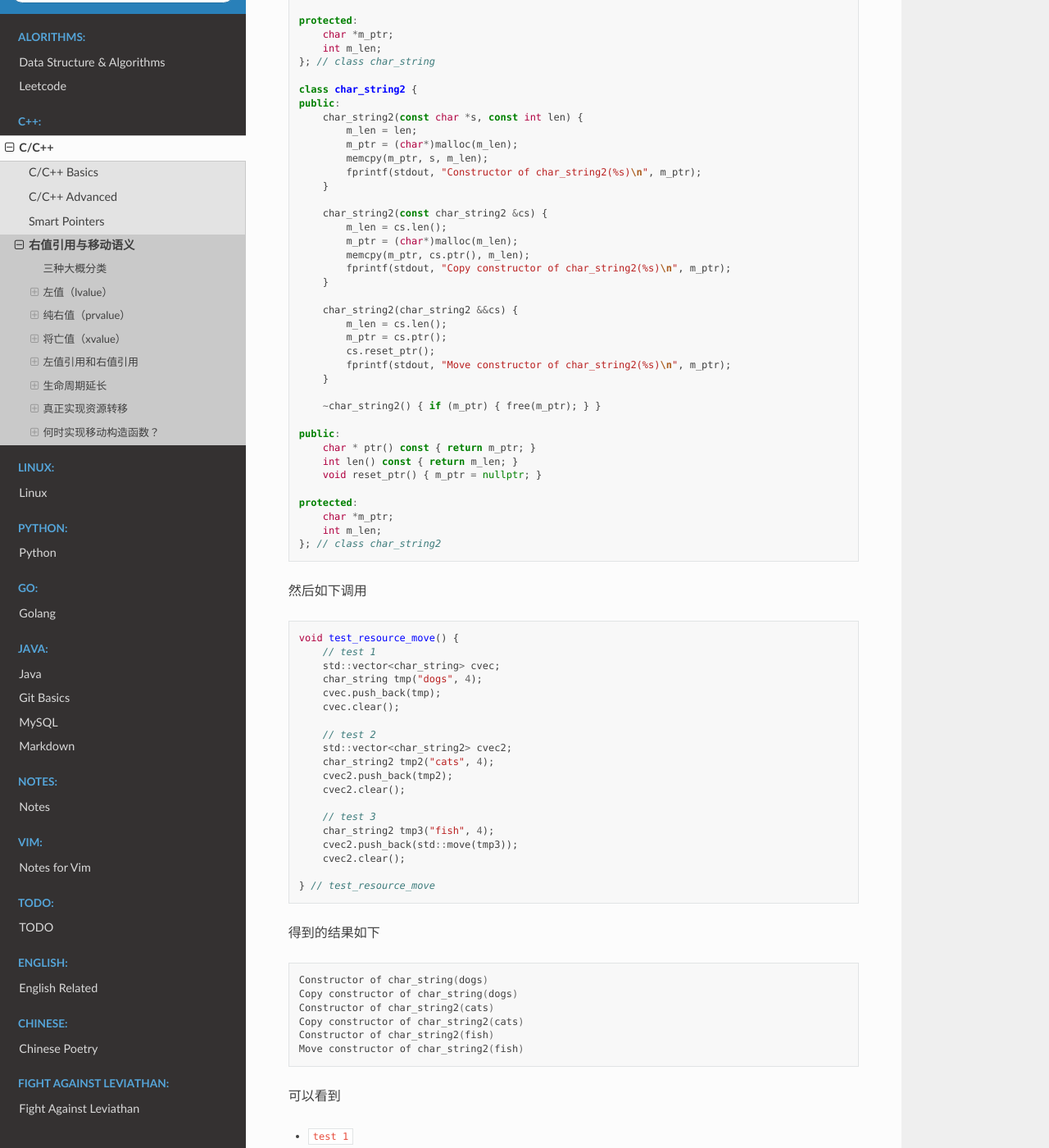
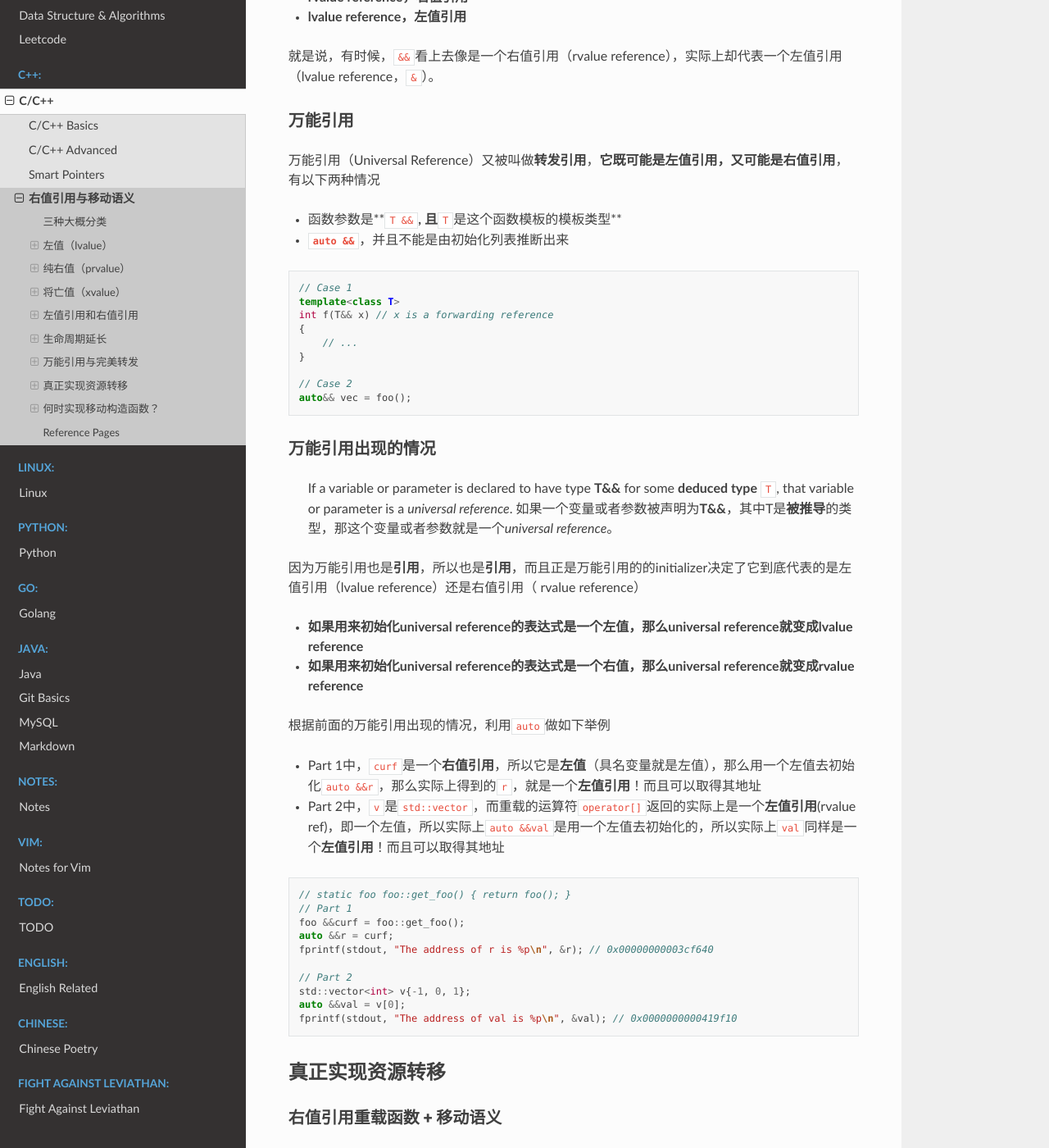
Before and after one commit to Pyrad/pyradnotes, a Sphinx documentation site: the page built from source/CPP/LvalueRvalue.md, in a window 1280 px wide and 1400 px high, scrolled down 9165 px. Shown: the whole window at 82% size. Built offline with Sphinx 7.4.7 and the Read the Docs theme 2.0.0, drawn with Linux system fonts in a browser that asks for light colours; some of the changed text lies outside the part shown.

Commit message:
Move a section forward

````diff
--- a/source/CPP/LvalueRvalue.md
+++ b/source/CPP/LvalueRvalue.md
@@ -356,6 +356,8 @@ result()
 
 等到`process_shape`调用完毕，按照临时变量的构造顺序的**逆序**，依次析构`circle`和`triangle`。
 
+
+
 ### 有声明周期延长
 
 为方便对临时对象的使用，C++ 对临时对象有**特殊的生命周期延长规则**
@@ -396,6 +398,113 @@ result()
 ```
 
 可以看到，直到`process_shape`函数构造`result`时的打印顺序都是一致的，但离开了`process_shape`函数的作用域之后，发现构造的临时对象`result()`并没有被析构，反而是等到了连传入`process_shape`的临时参数都析构了之后，在离开调用它的函数`test_has_extend`的时候，才被析构。
+
+
+
+## 万能引用与完美转发
+
+Refer to [现代C++之万能引用、完美转发、引用折叠](https://zhuanlan.zhihu.com/p/99524127)
+
+万能引用，即**Forwarding Reference**，a.k.a **Universal Reference**
+
+### 引用折叠
+
+两种情况下允许出现**引用的引用**
+
+- **模板**
+- **typedef**
+
+这些引用会按照一定的规则最终折叠起来
+
+- **右值引用的右值引用**折叠为**右值引用**
+- 其他所有类型折叠为**左值引用**
+
+举例
+
+```cpp
+typedef int&  lref;
+typedef int&& rref;
+int n;
+
+lref&  r1 = n; // type of r1 is int&
+lref&& r2 = n; // type of r2 is int&
+rref&  r3 = n; // type of r3 is int&
+rref&& r4 = 1; // type of r4 is int&&
+```
+
+
+
+### 符号`&&`
+
+类型声明中，`&&`并不总意味着右值引用（rvalue reference），它实际上可以代表两种含义
+
+- **rvalue reference，右值引用**
+- **lvalue reference，左值引用**
+
+就是说，有时候，`&&`看上去像是一个右值引用（rvalue reference），实际上却代表一个左值引用（lvalue reference，`&`）。
+
+
+
+### 万能引用
+
+万能引用（Universal Reference）又被叫做**转发引用**，**它既可能是左值引用，又可能是右值引用**，有以下两种情况
+
+- 函数参数是**`T &&`**, 且**`T`是这个函数模板的模板类型**
+- **`auto &&`**，并且不能是由初始化列表推断出来
+
+```cpp
+// Case 1
+template<class T>
+int f(T&& x) // x is a forwarding reference
+{
+    // ...
+}
+
+// Case 2
+auto&& vec = foo();
+```
+
+
+
+### 万能引用出现的情况
+
+> If a variable or parameter is declared to have type **T&&** for some **deduced type** `T`, that variable or parameter is a *universal reference*.
+> 如果一个变量或者参数被声明为**T&&**，其中T是**被推导**的类型，那这个变量或者参数就是一个*universal reference*。
+
+因为万能引用也是**引用**，所以也是**引用**，而且正是万能引用的的initializer决定了它到底代表的是左值引用（lvalue reference）还是右值引用（ rvalue reference）
+
+- **如果用来初始化universal reference的表达式是一个左值，那么universal reference就变成lvalue reference**
+- **如果用来初始化universal reference的表达式是一个右值，那么universal reference就变成rvalue reference**
+
+
+
+根据前面的万能引用出现的情况，利用`auto`做如下举例
+
+- Part 1中，`curf`是一个**右值引用**，所以它是**左值**（具名变量就是左值），那么用一个左值去初始化`auto &&r`，那么实际上得到的`r`，就是一个**左值引用**！而且可以取得其地址
+- Part 2中，`v`是`std::vector`，而重载的运算符`operator[]`返回的实际上是一个**左值引用**(rvalue ref)，即一个左值，所以实际上`auto &&val`是用一个左值去初始化的，所以实际上`val`同样是一个**左值引用**！而且可以取得其地址
+
+```cpp
+// static foo foo::get_foo() { return foo(); }
+// Part 1
+foo &&curf = foo::get_foo();
+auto &&r = curf;
+fprintf(stdout, "The address of r is %p\n", &r); // 0x00000000003cf640
+
+// Part 2
+std::vector<int> v{-1, 0, 1};
+auto &&val = v[0];
+fprintf(stdout, "The address of val is %p\n", &val); // 0x0000000000419f10
+```
+
+
+
+
+
+
+
+
+
+
 
 
 
@@ -535,6 +644,14 @@ Move constructor of char_string2(fish)
 
 
 
+
+
+
+
+
+
+
+
 ## 何时实现移动构造函数？
 
 - 移动构造函数对比拷贝构造函数而言，**大多数地方都是相同的复制操作**
@@ -551,79 +668,12 @@ Move constructor of char_string2(fish)
 
 
 
-### 万能引用与完美转发
-
-Refer to [现代C++之万能引用、完美转发、引用折叠](https://zhuanlan.zhihu.com/p/99524127)
-
-### 引用折叠
-
-两种情况下允许出现**引用的引用**
-
-- **模板**
-- **typedef**
-
-这些引用会按照一定的规则最终折叠起来
-
-- **右值引用的右值引用**折叠为**右值引用**
-- 其他所有类型折叠为**左值引用**
-
-举例
-
-```cpp
-typedef int&  lref;
-typedef int&& rref;
-int n;
-
-lref&  r1 = n; // type of r1 is int&
-lref&& r2 = n; // type of r2 is int&
-rref&  r3 = n; // type of r3 is int&
-rref&& r4 = 1; // type of r4 is int&&
-```
 
 
 
 
+## Reference Pages
 
-### 万能引用 （Forwarding Reference，a.k.a Universal Reference）
-
-#### &&
-
-类型声明中，`&&`并不总意味着右值引用（rvalue reference），它实际上可以代表两种含义
-
-- **rvalue reference，右值引用**
-- **lvalue reference，左值引用**
-
-就是说，有时候，`&&`看上去像是一个右值引用（rvalue reference），实际上却代表一个左值引用（lvalue reference，`&`）。
-
-
-
-#### 万能引用
-
-万能引用（Universal Reference）又被叫做**转发引用**，**它既可能是左值引用，又可能是右值引用**，有以下两种情况
-
-- 函数参数是**`T &&`**, 且**`T`是这个函数模板的模板类型**
-- **`auto &&`**，并且不能是由初始化列表推断出来
-
-```cpp
-// Case 1
-template<class T>
-int f(T&& x) // x is a forwarding reference
-{
-    // ...
-}
-
-// Case 2
-auto&& vec = foo();
-```
-
-
-
-#### 万能引用出现的情况
-
-> If a variable or parameter is declared to have type **T&&** for some **deduced type** `T`, that variable or parameter is a *universal reference*.
-> 如果一个变量或者参数被声明为**T&&**，其中T是**被推导**的类型，那这个变量或者参数就是一个*universal reference*。
-
-因为万能引用也是**引用**，所以也是**引用**，而且正是万能引用的的initializer决定了它到底代表的是左值引用（lvalue reference）还是右值引用（ rvalue reference）
-
-- 如果用来初始化universal reference的表达式是一个左值，那么universal reference就变成lvalue reference
-- 如果用来初始化universal reference的表达式是一个右值，那么universal reference就变成rvalue reference
+- [Microsoft - Lvalues and Rvalues (C++)](https://docs.microsoft.com/en-us/cpp/cpp/lvalues-and-rvalues-visual-cpp?view=msvc-170)
+- [Is it possible to print a variable's type in standard C++?](https://newbedev.com/is-it-possible-to-print-a-variable-s-type-in-standard-c/#:~:text=C%2B%2B11%20update%20to%20a%20very%20old%20question%3A%20Print,which%20can%20turn%20an%20expression%20into%20a%20type.)
+-
````
